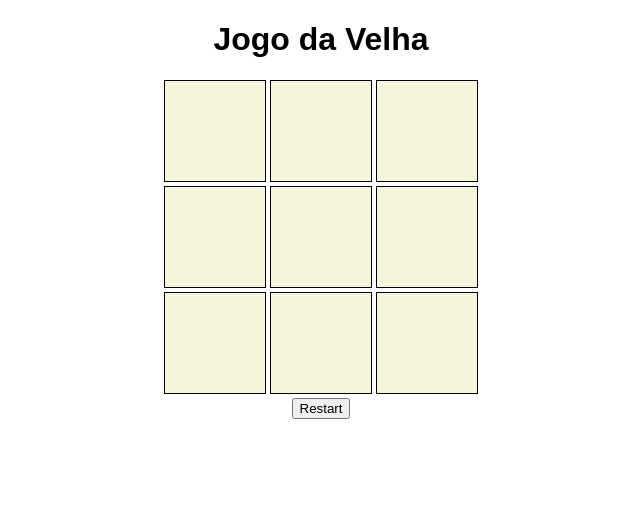
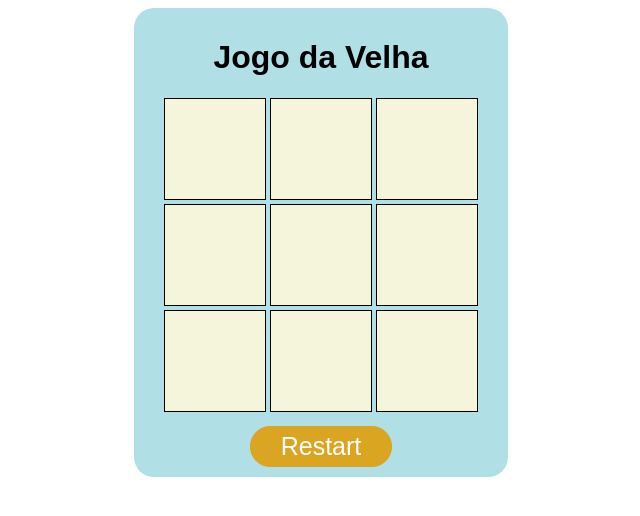
Before and after one commit to igorsousa401/jogo_da_velha_JS, a plain HTML site: page index.html in a window 1280 px wide. Both pictures are taken after a click on the button "Restart". Shown: the whole page, without its empty margins (319-959 px from the left). Drawn offline with Linux system fonts and the light colour scheme.

Commit message:
Adicionando o botão de reset e algumas mudanças de design.

```diff
--- a/scripts/game.js
+++ b/scripts/game.js
@@ -27,12 +27,3 @@ function squareMove(position) {
     }
     return gameOver
 }
-
-function restart() {
-
-    board = ["", "", "", "", "", "", "", "", ""]
-    playerTime = 0
-    gameOver = false
-
-
-}
--- a/scripts/interface.js
+++ b/scripts/interface.js
@@ -69,6 +69,18 @@ function squareUpdate() {
 
 }
 
+function restart() {
+
+    let squares = document.querySelectorAll(".square")
+    squares.forEach((square) => {
+            square.innerHTML = ""
+            board = ["", "", "", "", "", "", "", "", ""]
+            playerTime = 0
+            gameOver = false
+    })
+
+}
+
 let buttonRestart = document.getElementById("restart")
 buttonRestart.addEventListener("click", ()=>{
     restart()
--- a/style.css
+++ b/style.css
@@ -1,5 +1,15 @@
+body{
+    text-align: center;
+    align-items: center;
+
+}
+
 .container{
-    text-align: center;
+    width: max-content;
+    margin: 0 auto;
+    padding: 10px 30px;
+    border-radius: 20px;
+    background-color: powderblue;
 }
 h1{
     font-family: Arial, Helvetica, sans-serif;
@@ -12,6 +22,9 @@ h1{
     border: 1px solid black;
     display: inline-block;
     position: relative;
+}
+.square:hover{
+    cursor: pointer;
 }
 
 
@@ -36,3 +49,20 @@ h1{
     right: 0;
     left: 0;
 }
+
+#restart{
+    font-size: 25px;
+    font-family: Arial, Helvetica, sans-serif;
+    padding: 5px 30px;
+    border: solid 1px goldenrod;
+    background-color:goldenrod;
+    color: white;
+    border-radius: 20px;
+    margin-top: 10px;
+    transition: 300ms all;
+}
+#restart:hover{
+    background-color: gold;
+    color: white;
+    cursor: pointer;
+}
```
